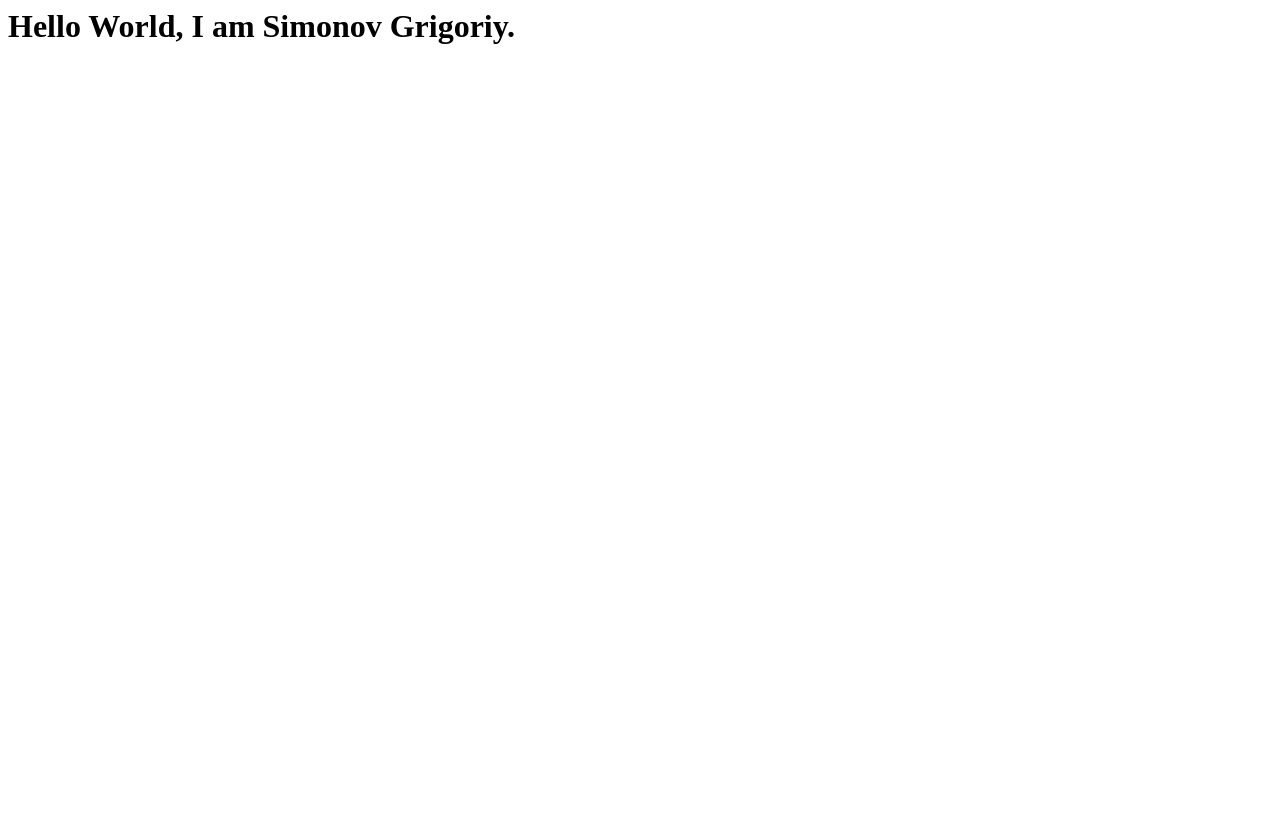
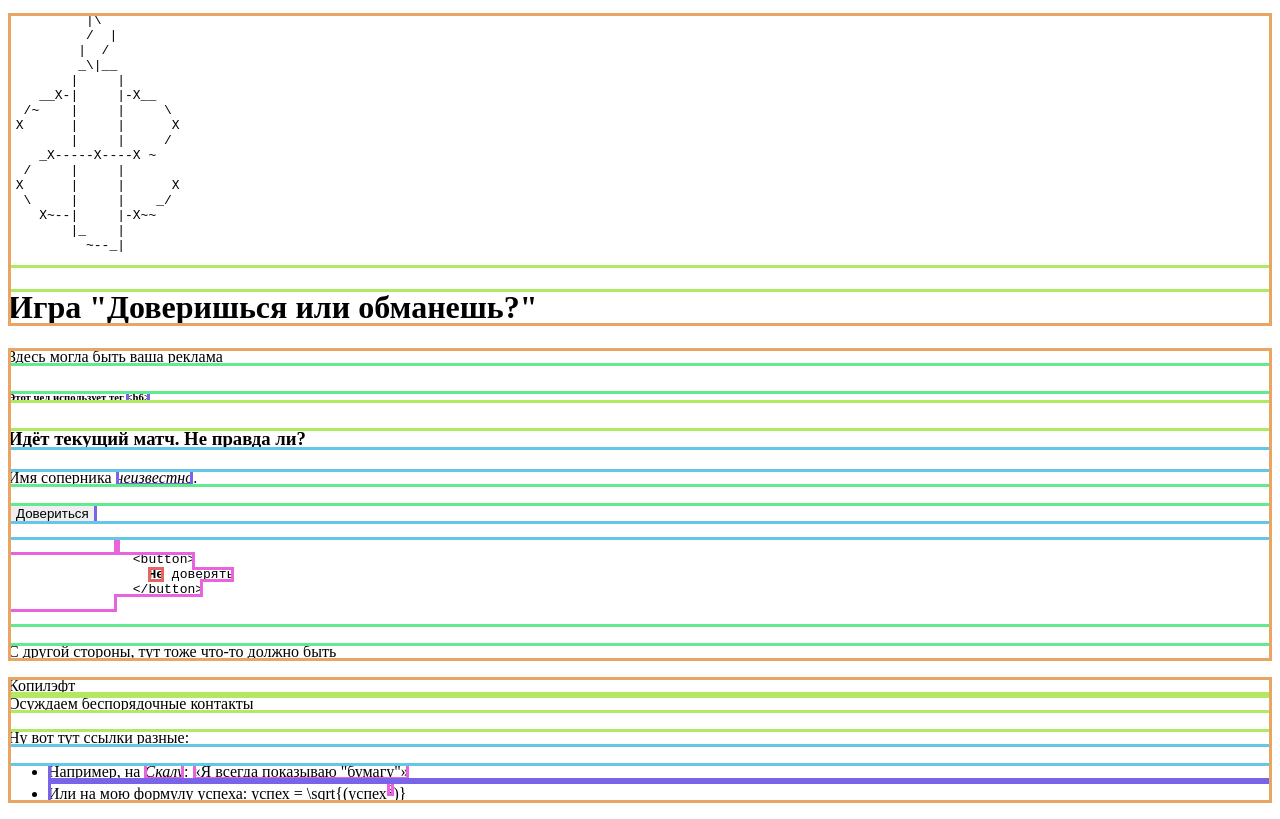
Before and after one commit to gri-gri/itmo-web-programming, a plain HTML site: page index.html in a window 1280 px wide. Drawn offline with Linux system fonts and the light colour scheme.

Commit message:
feat: add basic tags without layout

```diff
--- /dev/null
+++ b/CSS/outline.css
@@ -0,0 +1,101 @@
+body * {
+	/**************************************
+	 Управляй обводкой шестью параметрами:
+	**************************************/
+
+	/* 1) Тон цвета по цветовому кругу обводки первого потомка body */
+	--hue-offset: 30deg;
+	/* возможны отрицательные значения */
+
+	/* 2) Угол поворота по цветовому кругу для более глубокой вложенности */
+	--hue-rotate: 55deg;
+	/* возможны отрицательные значения */
+
+	/* 3) Насыщенность цвета обводки; */
+	--saturation: 75%;
+
+	/* 4) Светлость цвета обводки; */
+	--lightness: 65%;
+
+	/* 5) Толщина обводки; */
+	--outline-width: 3px;
+
+	/* 6) Непрозрачность фонового цвета. */
+	--bgc-opacity: 0.1;
+
+	--hue: calc(var(--hue-offset) + var(--hue-rotate) * var(--hue-rotate-step));
+	--outline-color: hsl(var(--hue) var(--saturation) var(--lightness));
+	--class-indicator-size: 1.6;
+
+	transition: all 0.1s;
+	outline: var(--outline-width) solid var(--outline-color);
+	outline-offset: calc(-1 * var(--outline-width));
+}
+
+body *:hover {
+	--voile: hsl(var(--hue) var(--saturation) var(--lightness) / var(--bgc-opacity));
+	background-image: linear-gradient(var(--voile), var(--voile));
+	box-shadow: 0 0 15px 5px hsl(0deg 0% 0% / 0.5);
+}
+
+body *:hover::after {
+	content: attr(class);
+	position: fixed;
+	z-index: 100;
+	inset-inline-end: 0px;
+	inset-block-start: calc(1em * var(--class-indicator-size) * var(--hue-rotate-step));
+	padding-inline: 1em;
+	line-height: var(--class-indicator-size);
+	font-family: monospace;
+	font-size: 16px;
+	white-space: pre;
+	text-transform: none;
+	text-align: center;
+	color: hsl(0deg 0% 0%);
+	background: var(--outline-color);
+	opacity: 0.9;
+}
+
+body > * {
+	--hue-rotate-step: 0;
+}
+
+body > * > * {
+	--hue-rotate-step: 1;
+}
+
+body > * > * > * {
+	--hue-rotate-step: 2;
+}
+
+body > * > * > * > * {
+	--hue-rotate-step: 3;
+}
+
+body > * > * > * > * > * {
+	--hue-rotate-step: 4;
+}
+
+body > * > * > * > * > * > * {
+	--hue-rotate-step: 5;
+}
+
+body > * > * > * > * > * > * > * {
+	--hue-rotate-step: 6;
+}
+
+body > * > * > * > * > * > * > * > * {
+	--hue-rotate-step: 7;
+}
+
+body > * > * > * > * > * > * > * > * > * {
+	--hue-rotate-step: 8;
+}
+
+body >* > * > * > * > * > * > * > * > * > * {
+	--hue-rotate-step: 9;
+}
+
+body > * > * > * > * > * > * > * > * > * > * > * {
+	--hue-rotate-step: 10;
+}
--- a/index.html
+++ b/index.html
@@ -1,10 +1,110 @@
-<html>
+<!DOCTYPE html>
+<html lang="ru">
   <head>
-
+    <title>Соревнования по дилемме заключённого</title>
+    <link href="CSS/outline.css" rel="stylesheet">
+    <meta charset="utf-8">
+    <meta name="keywords" content="игра,развлечения,исследования,дилемма">
+    <meta name="description" content="Здесь можно играть в дилемму заключённого!
+    Доверишься ли ты другому человеку, чтобы увеличить выигрыш? А если
+    доверишься, не обманет ли он?">
   </head>
   <body>
-    <H1>
-      Hello World, I am Simonov Grigoriy.
-    </H1>
+    <header>
+      <div class="logo">
+        <pre>
+          |\
+          /  |
+         |  /
+         _\|__
+        |     |
+    __X-|     |-X__
+  /~    |     |     \
+ X      |     |      X
+        |     |     /
+    _X-----X----X ~
+  /     |     |
+ X      |     |      X
+  \     |     |    _/
+    X~--|     |-X~~
+        |_    |
+          ~--_|
+        </pre>
+      </div>
+      <div class="sitename">
+        <h1>
+          Игра "Доверишься или обманешь?"
+        </h1>
+      </div>
+    </header>
+    <main>
+      <div class="user-profile">
+        <div class="user-profile-photo">
+          <p>
+            Здесь могла быть ваша реклама
+          </p>
+        </div>
+        <div class="user-profile-info">
+          <h6>
+            Этот чел использует тег <span class="html-tag">&lt;h6&gt;</span>
+          </h6>
+        </div>
+      </div>
+      <div class="current-match">
+        <div class="current-match-main-info">
+          <h3>
+            Идёт текущий матч. Не правда ли?
+          </h3>
+          <p>
+            Имя соперника <i>неизвестно</i>.
+          </p>
+        </div>
+        <div class="two-buttons">
+          <div class="button">
+            <button>
+              Довериться
+            </button>
+          </div>
+          <div class="button">
+            <pre>
+              <code>
+                &lt;button&gt;
+                  <strong>Не</strong> доверять
+                &lt;/button&gt;
+              </code>
+            </pre>
+          </div>
+        </div>
+        <div class="current-match-additional-info">
+          <aside>
+            <p>
+              С другой стороны, тут тоже что-то должно быть
+            </p>
+          </aside>
+        </div>
+      </div>
+    </main>
+    <footer>
+      <div class="copyright">
+        Копилэфт
+      </div>
+      <div class="contacts">
+        Осуждаем беспорядочные контакты
+      </div>
+      <div class="navigation">
+        <nav>
+          <p>Ну вот тут ссылки разные:</p>
+          <ul>
+            <li>
+              Например, на <cite>Скалу</cite>:
+              <q>Я всегда показываю "бумагу"</q>
+            </li>
+            <li>
+              Или на мою формулу успеха: успех = \sqrt{(успех<sup>2</sup>)}
+            </li>
+          </ul>
+        </nav>
+      </div>
+    </footer>
   </body>
 </html>
```
